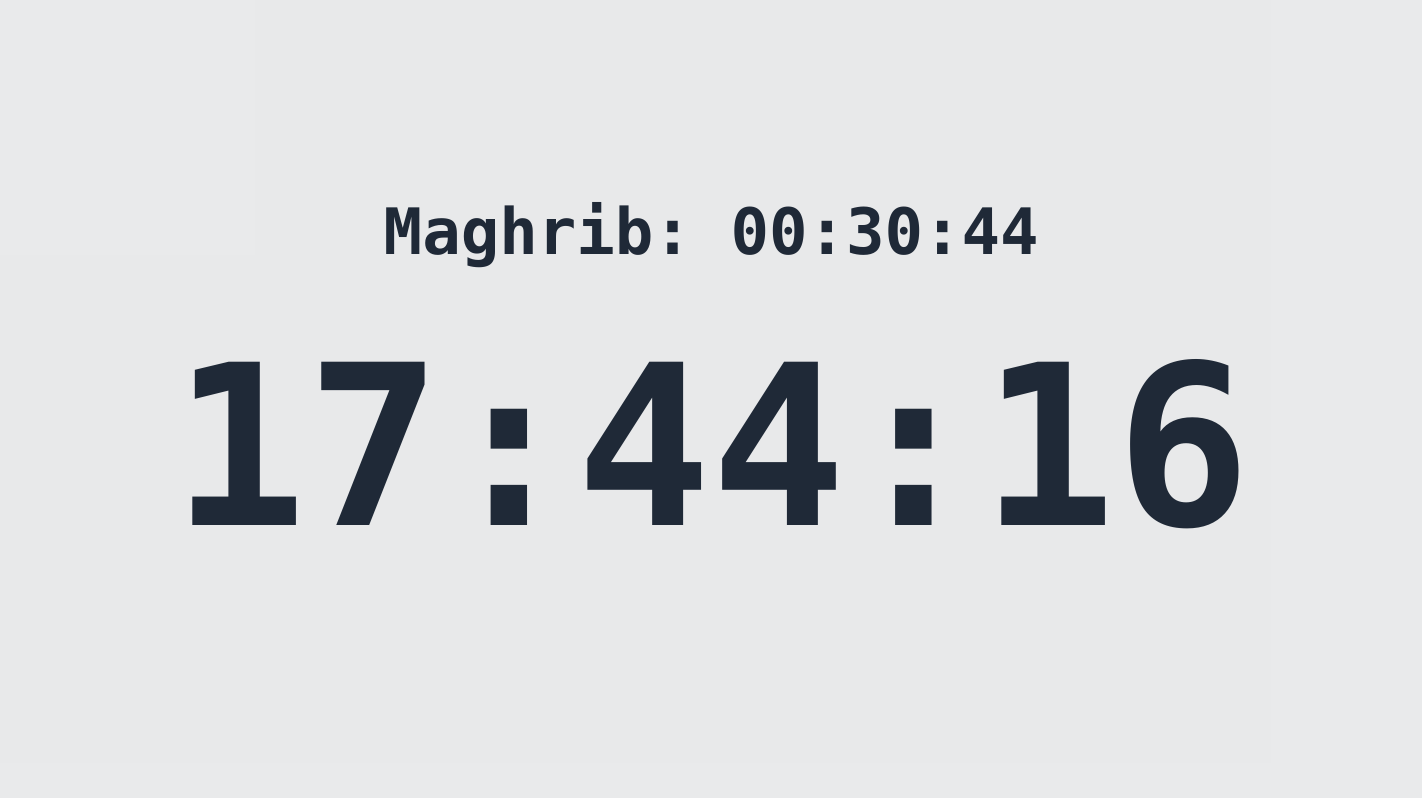
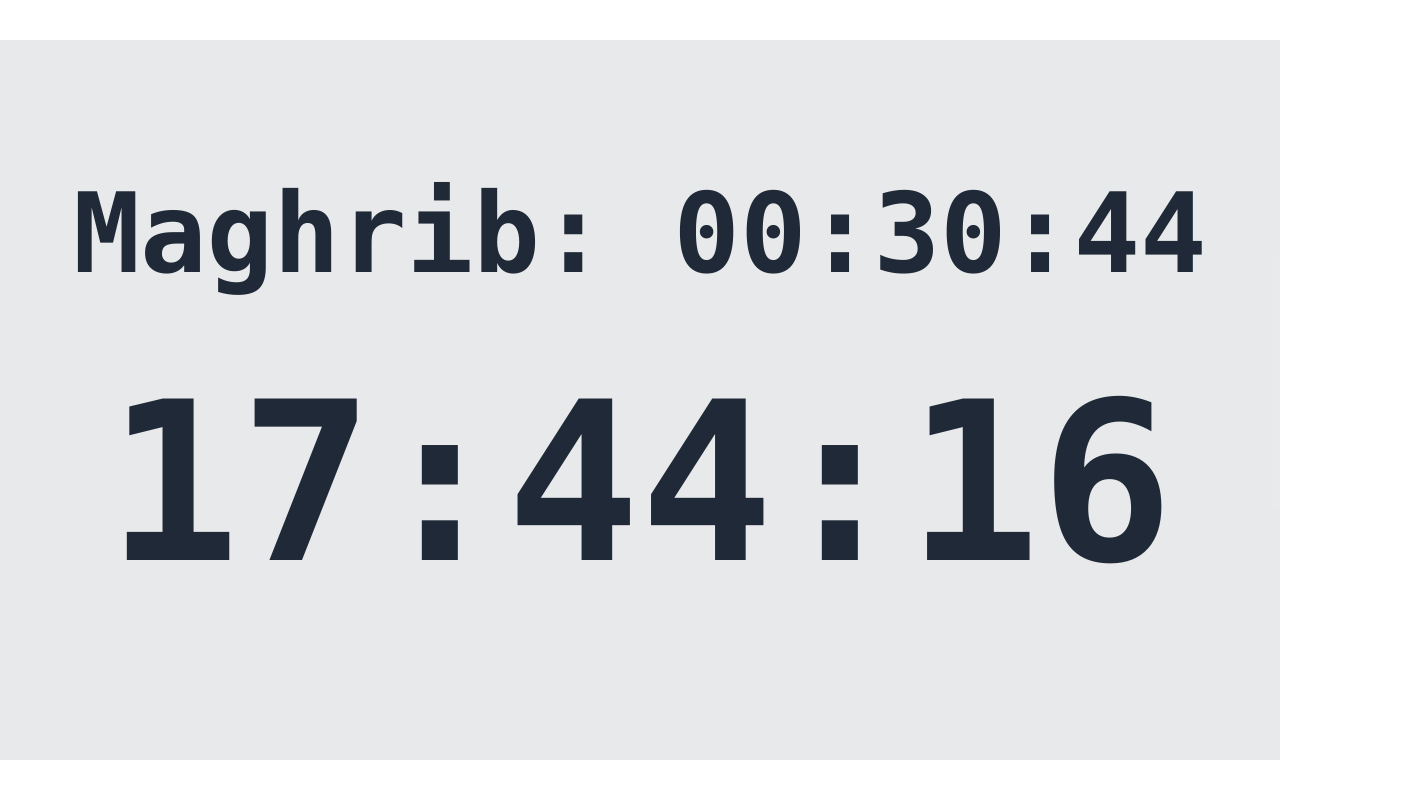
Before and after one commit to dendyaziz/hourglass, a Nuxt app: page /index.client in a window 1280 px wide. Shown: the whole page, 1422 px wide, since content can reach past the window. Built offline with nearby package versions, Linux system fonts and the light colour scheme.

Commit message:
init(prayer-time): fix container size

```diff
--- a/pages/index.client.vue
+++ b/pages/index.client.vue
@@ -1,9 +1,14 @@
 <script setup lang="ts">
+import debounce from 'lodash.debounce'
 import { useConfetti } from '~/composables/useConfetti'
 import { getDiffToNextSecond, getTimeString } from '~/helper'
 
 const confetti = useConfetti()
-let timeElement: Element | null = null
+
+const fontSize: number = 100
+
+let containerElement: HTMLElement | null = null
+let timeElement: HTMLElement | null = null
 let timeInterval: NodeJS.Timeout | null = null
 let eventObserverInterval: NodeJS.Timeout | null = null
 
@@ -40,6 +45,20 @@ function startEventChecker() {
 // Set initial displayed time
 const initialTimeString = getCurrentTimeString()
 
+function syncFontSize() {
+  if (!containerElement)
+    return
+
+  const containerRect = containerElement.getBoundingClientRect()
+
+  const { height } = containerRect
+
+  containerElement.style.fontSize = `${height / 3.25}px`
+}
+
+let resizeObserver: ResizeObserver
+const debouncedSyncFontSize = debounce(syncFontSize, 5)
+
 onMounted(() => {
   timeElement = document.getElementById('time')
 
@@ -50,18 +69,36 @@ onMounted(() => {
 
   // Wait until the next second to start
   setTimeout(startEventChecker, diffToNextSecond)
+
+  containerElement = document.getElementById('clock-container')
+
+  if (containerElement) {
+    resizeObserver = new ResizeObserver(debouncedSyncFontSize)
+    resizeObserver.observe(containerElement)
+  }
+})
+
+onBeforeUnmount(() => {
+  // Disconnect the observer when the component is destroyed
+  if (resizeObserver) {
+    resizeObserver.disconnect()
+  }
 })
 </script>
 
 <template>
   <div class="h-dvh content-center">
-    <div class="relative aspect-[16/9] mx-auto max-h-dvh flex flex-col justify-center items-center h-full bg-base-content/10">
-      <div class="font-mono font-semibold text-[8vh]">
+    <div
+      id="clock-container"
+      class="relative aspect-[16/9] mx-auto max-h-dvh flex flex-col justify-center items-center bg-base-content/10 text-[132px]"
+      :style="{ fontSize: `${fontSize}px` }"
+    >
+      <div class="font-mono font-semibold text-[0.5em] truncate max-w-full">
         <PrayerCountDown />
       </div>
       <div
         id="time"
-        class="font-mono font-bold text-[28vh]"
+        class="font-mono font-bold text-[1em] truncate max-w-full"
       >
         {{ initialTimeString }}
       </div>
```
